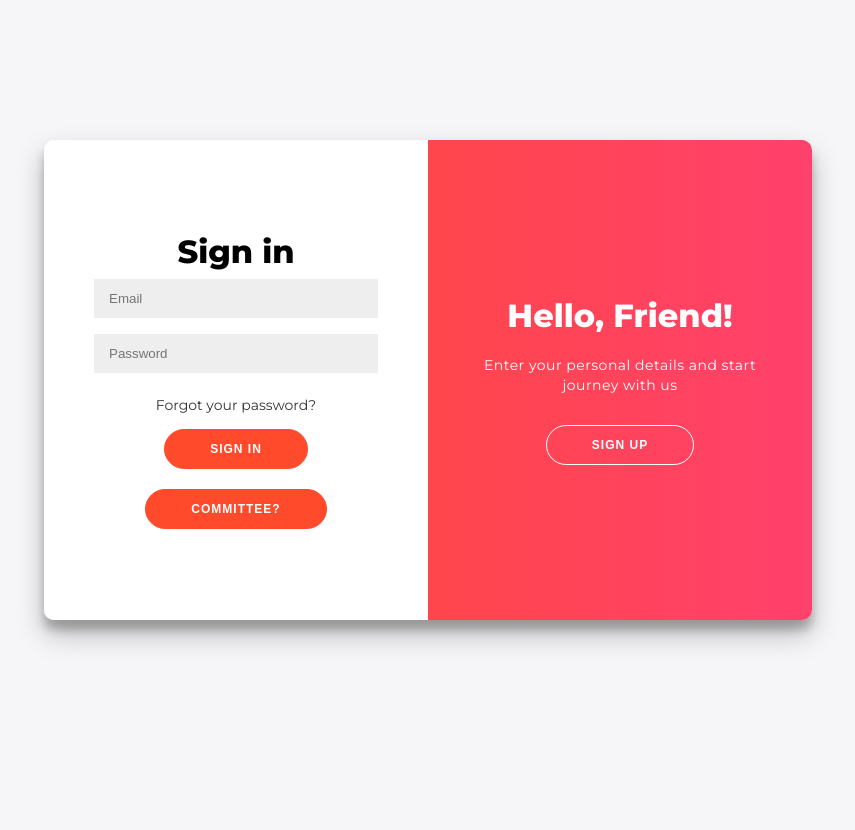
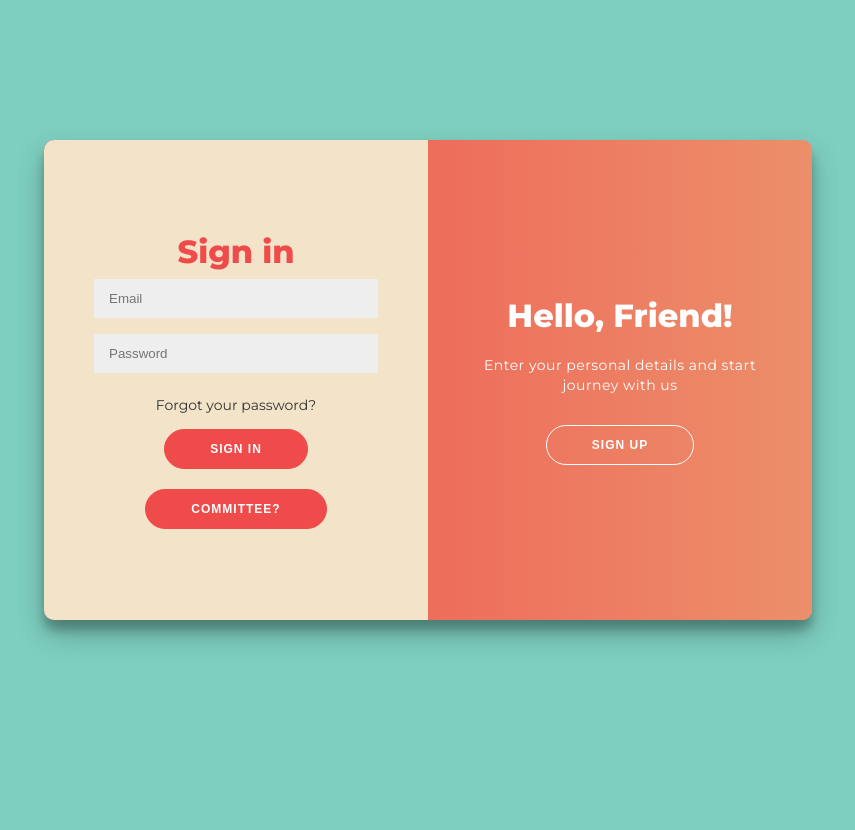
Before and after one commit to RohanPunjani/feedly, a PHP site: page / in a window 1280 px wide. Shown: the whole page, without its empty margins (212-1067 px from the left). Run offline with PHP 8.4, Linux system fonts and the light colour scheme; some libraries are stand-ins or nearby versions.

Commit message:
Update style.css

```diff
--- a/style.css
+++ b/style.css
@@ -6,7 +6,7 @@
 }
 
 body {
-	background: #f6f5f7;
+	background: #7ecfc0;
 	display: flex;
 	justify-content: center;
 	align-items: center;
@@ -43,11 +43,14 @@
 	text-decoration: none;
 	margin: 15px 0;
 }
-
+input{
+	background: transparent;
+	border: 2px solid #ef4b4b;
+}
 button {
 	border-radius: 20px;
-	border: 1px solid #FF4B2B;
-	background-color: #FF4B2B;
+	border: 1px solid #ef4b4b;
+	background-color: #ef4b4b;
 	color: #FFFFFF;
 	font-size: 12px;
 	font-weight: bold;
@@ -75,7 +78,7 @@
 }
 
 form {
-	background-color: #FFFFFF;
+	background-color: #f2e3c9;
 	display: flex;
 	align-items: center;
 	justify-content: center;
@@ -94,7 +97,8 @@
 }
 
 .container {
-	background-color: #fff;
+	background: -webkit-linear-gradient(to right, #ef4b4b, #ec8f6a);
+	background: linear-gradient(to right, #ef4b4b, #ec8f6a);
 	border-radius: 10px;
   	box-shadow: 0 14px 28px rgba(0,0,0,0.25),
 			0 10px 10px rgba(0,0,0,0.22);
@@ -115,6 +119,7 @@
 .sign-in-container {
 	left: 0;
 	width: 50%;
+	color: #ef4b4b;
 	z-index: 2;
 }
 
@@ -164,9 +169,9 @@
 }
 
 .overlay {
-	background: #FF416C;
-	background: -webkit-linear-gradient(to right, #FF4B2B, #FF416C);
-	background: linear-gradient(to right, #FF4B2B, #FF416C);
+	background: #ec8f6a;
+	background: -webkit-linear-gradient(to right, #ef4b4b, #ec8f6a);
+	background: linear-gradient(to right, #ef4b4b, #ec8f6a);
 	background-repeat: no-repeat;
 	background-size: cover;
 	background-position: 0 0;
```
